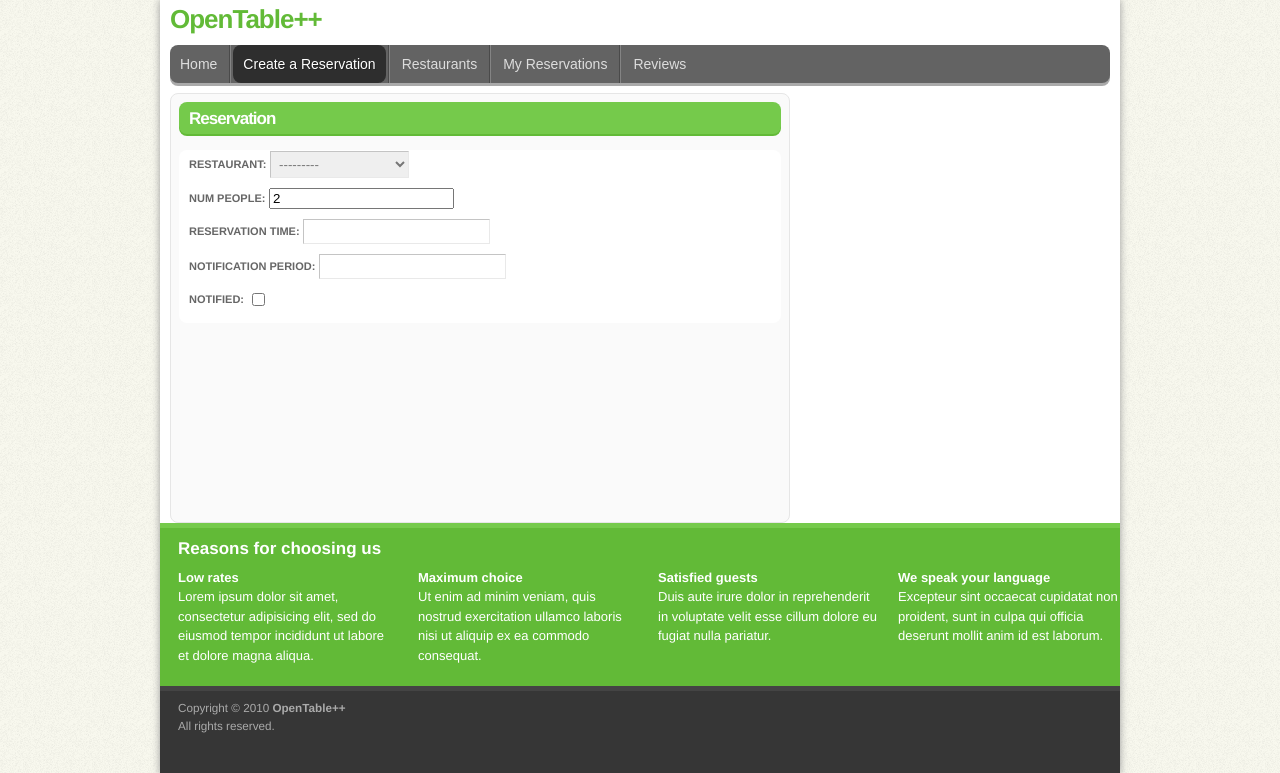
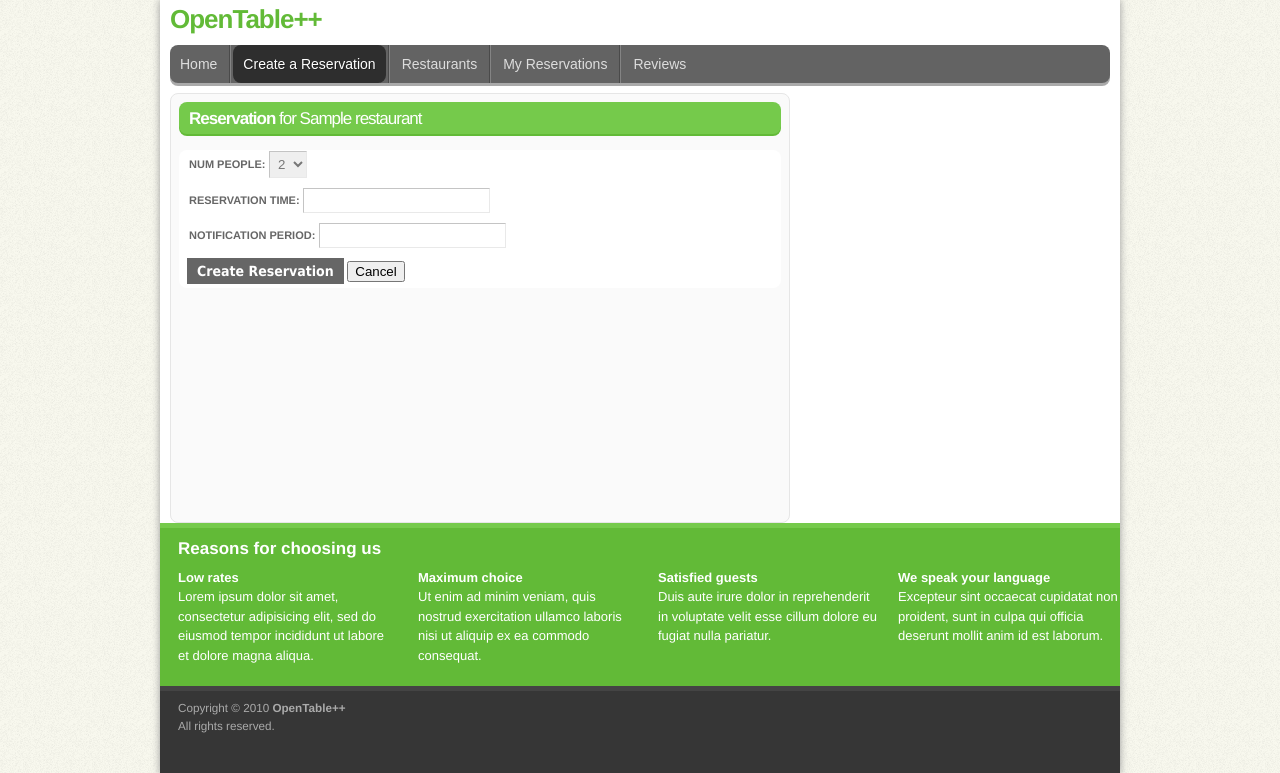
Before and after one commit to silent1mezzo/HackMTL, a Django app: page /reservation/1/ in a window 1280 px wide. Shown: the top 773 px of the page. Run offline with Django 3.2, Linux system fonts and the light colour scheme; tables that the repository leaves empty hold one stand-in row (values such as "Sample post"); parts of the project's set-up code (start-up, migrations or seed data) failed here and were passed over; some libraries are stand-ins or nearby versions.

Commit message:
Saving reservations now working

```diff
--- a/apps/opentable/forms.py
+++ b/apps/opentable/forms.py
@@ -5,6 +5,22 @@ from django.conf import settings
 from models import Reservation, Restaurant
 
 
+NUM_PEOPLE = (
+    ('1', 1),
+    ('2', 2),
+    ('3', 3),
+    ('4', 4),
+    ('5', 5),
+    ('6', 6),
+    ('7', 7),
+    ('8', 8),
+
+)
+
 class ReservationForm(forms.ModelForm):
     class Meta:
         model = Reservation
+        exclude = ('notified',)
+        widgets = {
+            'num_people': forms.Select(choices=NUM_PEOPLE)
+        }
--- a/apps/opentable/models.py
+++ b/apps/opentable/models.py
@@ -8,7 +8,7 @@ class Facility(models.Model):
     name = models.CharField(_('Name'), max_length=255)
     address = models.TextField()
     postal_code = models.CharField(_('Postal Code'), max_length=7)
-    phone_number = models.CharField(_('Phone Number'), max_length=15)
+    phone_number = models.CharField(_('Phone Number'), max_length=15, blank=True, null=True)
     lat = models.DecimalField(max_digits=9, decimal_places=6)
     lon = models.DecimalField(max_digits=9, decimal_places=6)
 
--- a/apps/opentable/views.py
+++ b/apps/opentable/views.py
@@ -4,6 +4,7 @@ from django.shortcuts import get_object_or_404, render_to_response
 from django.http import Http404, HttpResponse, HttpResponseRedirect, HttpResponseForbidden
 from django.conf import settings
 from django.core.urlresolvers import reverse
+from django import forms
 from models import Restaurant
 from forms import ReservationForm
 
@@ -22,10 +23,37 @@ def reservation(request, restaurant_id=None):
     template_name = 'reservation.html'
     context = RequestContext(request)
     dict = {}
+    if restaurant_id:
+        dict['restaurant'] = Restaurant.objects.get(pk=restaurant_id)
     if request.POST:
-        pass
+        if request.POST.get('cancel'):
+            return HttpResponseRedirect(reverse('index'))
+        form = ReservationForm(request.POST)
+        if form.is_valid():
+            reservation = form.save(commit=False)
+            if request.user:
+                reservation.user = request.user
+            restaurant = reservation.restaurant
+            restaurant.num_reservations += 1
+            restaurant.lat = str(reservation.restaurant.lat)
+            restaurant.lon = str(reservation.restaurant.lon)
+            if restaurant.capacity - reservation.num_people < 0:
+                assert False, 'no mores room'
+            else:
+                restaurant.capacity -= reservation.num_people
+            restaurant.save()
+            reservation.save()
+            dict['msg'] = 'Thank you for your reservation.'
+        else:
+            dict['form'] = form
+            if dict.get('restaurant'):
+                dict['form'].fields['restaurant'].widget = forms.HiddenInput()
     else:
-        dict['form'] = ReservationForm()
+        if dict.get('restaurant'):
+            dict['form'] = ReservationForm(initial={'restaurant':dict['restaurant']})
+            dict['form'].fields['restaurant'].widget = forms.HiddenInput()
+        else:
+            dict['form'] = ReservationForm()
     return render_to_response(
         template_name,
         dict,
--- a/templates/reservation.html
+++ b/templates/reservation.html
@@ -8,10 +8,23 @@
             <div class="padded">
                 <h2 class="headline radius"><b>Reservation</b> {% if restaurant %}for {{ restaurant.name }}{% endif %}</h2>
                 <div id="top-destination-panel" class="radius">
-                        <form>
-                            {{ form.as_p }}
-                            <submit>
-                        </form>
+                    {% if form %}
+                        {% if restaurant %}
+                            <form action="{% url reservation restaurant.id %}" method="post">
+                        {% else %}
+                            <form action="{% url reservation %}" method="post">
+                        {% endif %}
+                                {% csrf_token %}
+                                {{ form.as_p }}
+                                <input type="submit" name='save' class='btn' value="Create Reservation">
+                                <input type="submit" name='cancel' value="Cancel">
+                            </form>
+                    {% endif %}
+                    {% if msg %}
+                        {{ msg }}<br />
+                        Would you like to <a href='{% url reservation %}'>create another reservation</a>?<br />
+                        Go to the <a href='{% url index %}'>main page</a>
+                    {% endif %}
                     <div class="clear">&nbsp;</div>
                 </div>
             </div>
```
